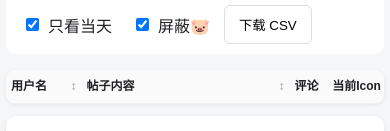
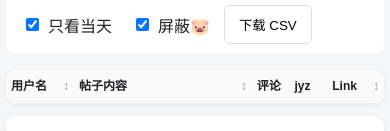
Before and after one commit to nux2333/weibo-emoji-monitor, a website: page public/superlike.html in a window 390 px wide. Shown: the part 245-376 px from the top of the page. Drawn offline with Linux system fonts and the light colour scheme; no server answers.

Commit message:
Fix mobile SuperLike columns after adding jyz

```diff
--- a/public/superlike.html
+++ b/public/superlike.html
@@ -162,14 +162,24 @@
       width: 65px;
     }
 
+    /* jyz */
     th:nth-child(6),
     td:nth-child(6) {
+      width: 65px;
+      text-align: center;
+    }
+
+    /* 当前Icon */
+    th:nth-child(7),
+    td:nth-child(7) {
       width: 220px;
     }
 
-    th:nth-child(7),
-    td:nth-child(7) {
+    /* Link */
+    th:nth-child(8),
+    td:nth-child(8) {
       width: 90px;
+      text-align: center;
     }
 
 
@@ -390,7 +400,8 @@
        * 1. 用户名
        * 2. 帖子内容
        * 3. 评论数
-       * 4. Link
+       * 4. jyz
+       * 5. Link
        *
        * 隐藏：
        * 用户ID / 发帖时间 / 当前Icon
@@ -419,21 +430,21 @@
       th:nth-child(4),
       td:nth-child(4),
       /* 当前Icon */
-      th:nth-child(6),
-      td:nth-child(6) {
+      th:nth-child(7),
+      td:nth-child(7) {
         display: none;
       }
 
       /* 用户名 */
       th:nth-child(2),
       td:nth-child(2) {
-        width: 20%;
+        width: 18%;
       }
 
       /* 帖子内容 */
       th:nth-child(3),
       td:nth-child(3) {
-        width: 55%;
+        width: 47%;
       }
 
       /* 评论 */
@@ -443,9 +454,16 @@
         text-align: center;
       }
 
+      /* jyz */
+      th:nth-child(6),
+      td:nth-child(6) {
+        width: 10%;
+        text-align: center;
+      }
+
       /* Link + 🐷按钮 */
-      th:nth-child(7),
-      td:nth-child(7) {
+      th:nth-child(8),
+      td:nth-child(8) {
         width: 15%;
         text-align: center;
       }
```
